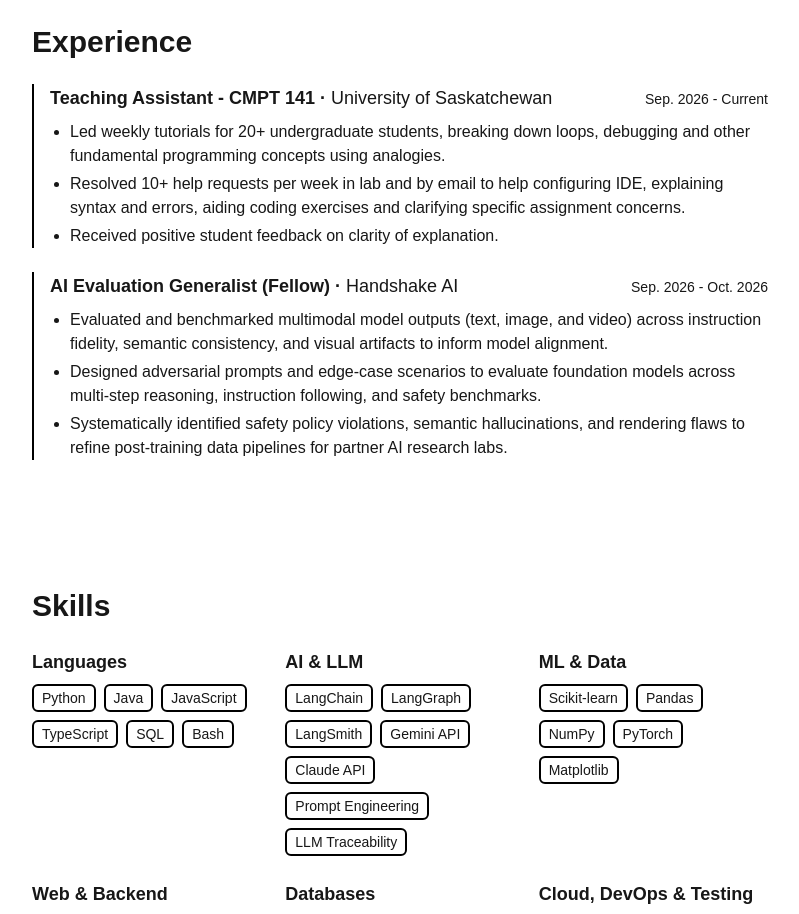
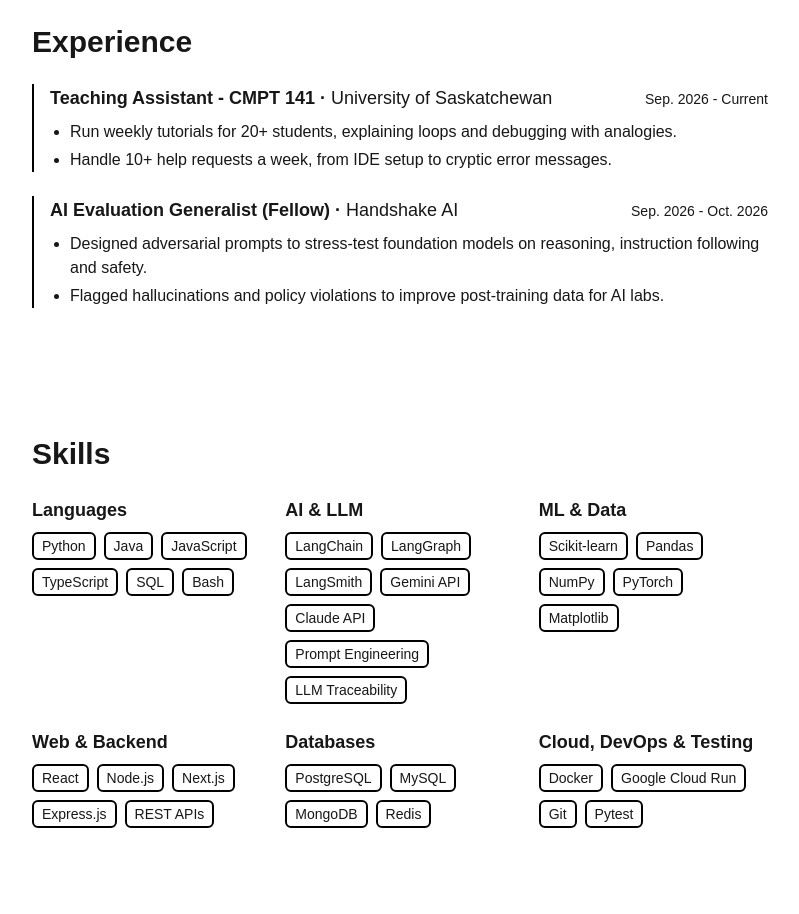
Before and after one commit to nhatle16/portfolio, a Next.js app: page / in a window 1280 px wide. Shown: the part 1020-1934 px from the top of the page, without its empty margins (240-1039 px from the left). Built offline with nearby package versions, Linux system fonts and the light colour scheme.

Commit message:
fix: shorten experience description

```diff
--- a/src/components/Experience.tsx
+++ b/src/components/Experience.tsx
@@ -12,9 +12,8 @@ const jobs: Job[] = [
     org: "University of Saskatchewan",
     dates: "Sep. 2026 - Current",
     points: [
-      "Led weekly tutorials for 20+ undergraduate students, breaking down loops, debugging and other fundamental programming concepts using analogies.",
-      "Resolved 10+ help requests per week in lab and by email to help configuring IDE, explaining syntax and errors, aiding coding exercises and clarifying specific assignment concerns.",
-      "Received positive student feedback on clarity of explanation."
+      "Run weekly tutorials for 20+ students, explaining loops and debugging with analogies.",
+      "Handle 10+ help requests a week, from IDE setup to cryptic error messages."
     ],
   },
   {
@@ -22,9 +21,8 @@ const jobs: Job[] = [
     org: "Handshake AI",
     dates: "Sep. 2026 - Oct. 2026",
     points: [
-        "Evaluated and benchmarked multimodal model outputs (text, image, and video) across instruction fidelity, semantic consistency, and visual artifacts to inform model alignment.",
-        "Designed adversarial prompts and edge-case scenarios to evaluate foundation models across multi-step reasoning, instruction following, and safety benchmarks.",
-        "Systematically identified safety policy violations, semantic hallucinations, and rendering flaws to refine post-training data pipelines for partner AI research labs."
+      "Designed adversarial prompts to stress-test foundation models on reasoning, instruction following and safety.",
+      "Flagged hallucinations and policy violations to improve post-training data for AI labs."
     ],
   },
 ];
```
